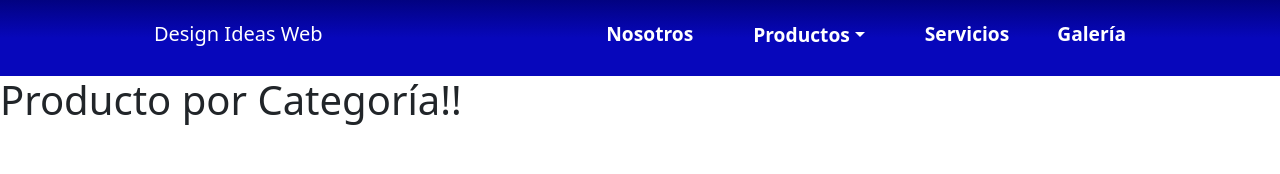
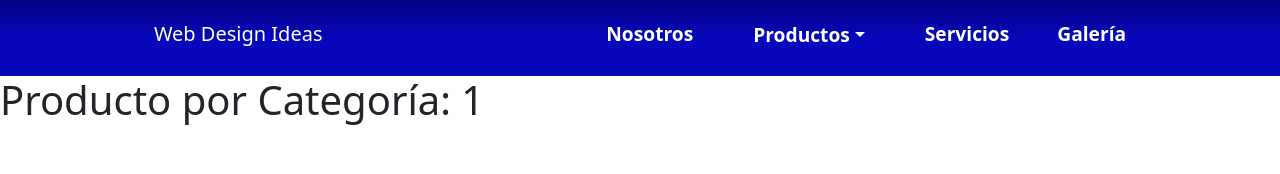
Before and after one commit to FinochioAdrian/preentrega1_finochioadrian_React, a React (Create React App) app: page /category/1 in a window 1280 px wide. Shown: the top 174 px of the page. Built offline with nearby package versions, Linux system fonts and the light colour scheme.

Commit message:
[FIX] Cambio de nombre de la tienda

```diff
--- a/src/App.js
+++ b/src/App.js
@@ -23,7 +23,7 @@ function App() {
             <Route
               path="/category/:id"
               element={
-                <ItemListContainer greeting={"Producto por Categoría!!"} />
+                <ItemListContainer greeting={"Producto por Categoría: "} />
               }
             />
             <Route path="/item/:id" element={<ItemDetailContainer />} />
--- a/src/components/ItemListContainer/ItemListContainer.jsx
+++ b/src/components/ItemListContainer/ItemListContainer.jsx
@@ -32,7 +32,7 @@ function ItemListContainer({ greeting }) {
         <Spinner animation="border" variant="primary" />
         :
         <>
-        <h1>{greeting}</h1>
+        <h1>{greeting} {categoryId&&categoryId}</h1>
         <ItemList products={products} />
 
         </>
--- a/src/components/NavBar/NavBar.jsx
+++ b/src/components/NavBar/NavBar.jsx
@@ -6,7 +6,7 @@ import DropdownMenuNav from '../DropdownMenuNav/DropdownMenuNav'
 function NavBar() {
   return (
     <nav className='container-fluid d-flex justify-content-around align-items-center nav__container'>
-      <h5 className='text-light'> <Link to={'/'} className='notStyleLink' style={{color:'white'}}>Design Ideas Web</Link></h5>
+      <h5 className='text-light'> <Link to={'/'} className='notStyleLink' style={{color:'white'}}>Web Design Ideas</Link></h5>
       <div className='d-flex gap-5'>
 
         <NavLink to={'/buildPage'}>
```
